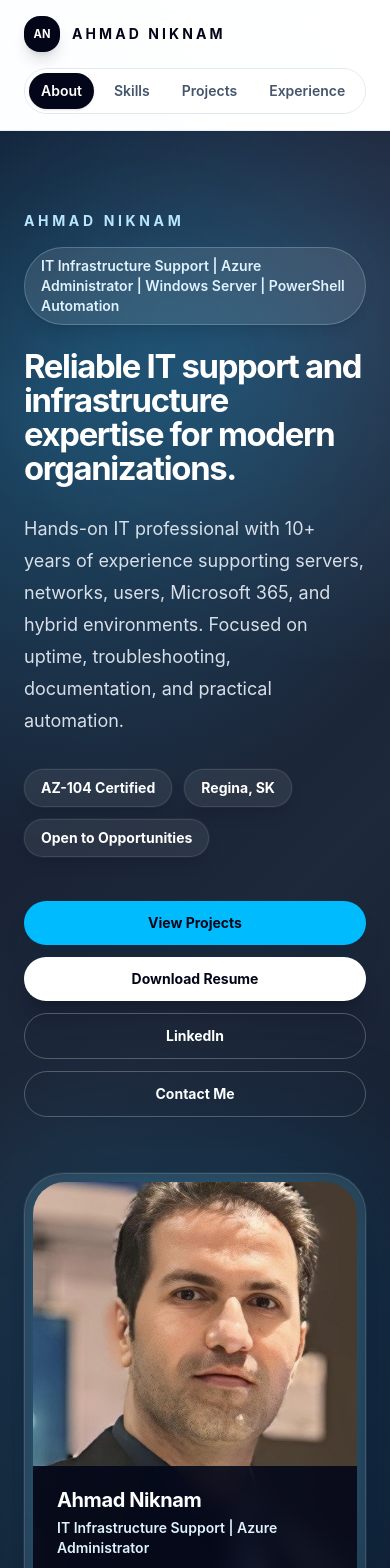
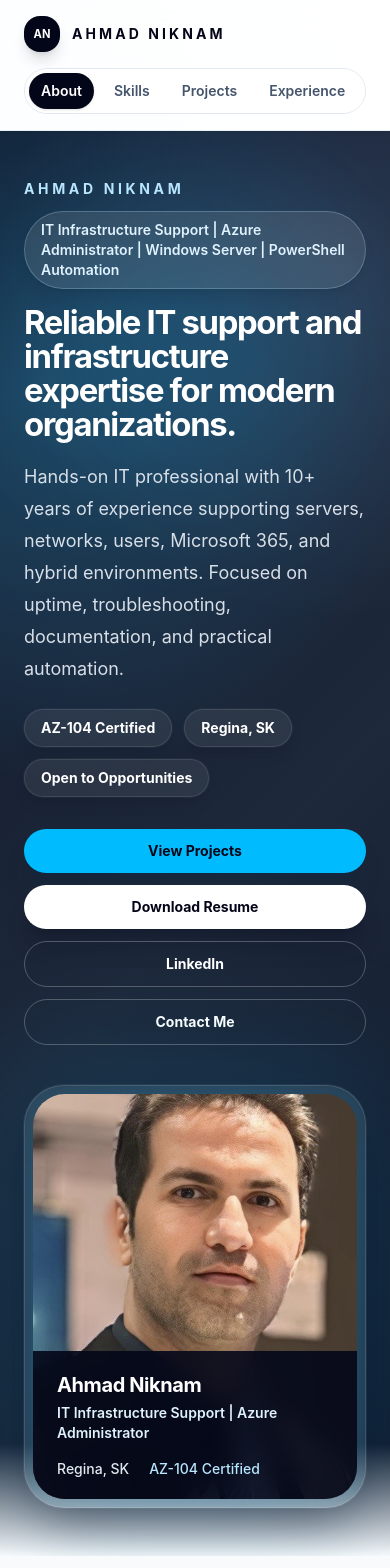
Before and after one commit to AhmadNiknam/ahmad-portfolio-website, a Next.js app: page / in a window 390 px wide. Shown: the top 1568 px of the page. Built offline with nearby package versions, Linux system fonts and the light colour scheme.

Commit message:
Refactor Hero component layout for improved responsiveness and visual consistency. Adjusted padding, margin, and grid properties, and refined text spacing to enhance overall presentation.

```diff
--- a/components/hero.tsx
+++ b/components/hero.tsx
@@ -11,12 +11,12 @@ export function Hero() {
       <div className="absolute inset-0 bg-[radial-gradient(circle_at_12%_18%,_rgba(56,189,248,0.28),_transparent_32%),radial-gradient(circle_at_88%_10%,_rgba(147,197,253,0.16),_transparent_26%),linear-gradient(135deg,_rgba(15,23,42,1),_rgba(30,41,59,0.98)_54%,_rgba(15,23,42,1))]" />
       <div className="absolute inset-x-0 bottom-0 h-28 bg-gradient-to-t from-slate-50 to-transparent" />
       <div className="absolute left-1/2 top-24 h-64 w-64 -translate-x-1/2 rounded-full bg-sky-400/10 blur-3xl" />
-      <div className="relative mx-auto grid min-h-[calc(100vh-73px)] max-w-6xl items-center gap-14 px-6 py-20 sm:py-24 lg:grid-cols-[1.08fr_0.92fr] lg:gap-16">
+      <div className="relative mx-auto grid min-h-[calc(100svh-73px)] max-w-6xl items-center gap-10 px-6 py-12 sm:py-14 lg:-translate-y-3 lg:grid-cols-[1.08fr_0.92fr] lg:gap-14 lg:py-12 xl:py-14">
         <div className="animate-rise">
-          <p className="mb-4 text-sm font-bold uppercase tracking-[0.26em] text-sky-200">
+          <p className="mb-3 text-sm font-bold uppercase tracking-[0.26em] text-sky-200">
             Ahmad Niknam
           </p>
-          <p className="mb-6 inline-flex rounded-full border border-sky-200/25 bg-white/10 px-4 py-2 text-sm font-semibold text-sky-100 shadow-lg shadow-slate-950/10 backdrop-blur">
+          <p className="mb-4 inline-flex rounded-full border border-sky-200/25 bg-white/10 px-4 py-2 text-sm font-semibold text-sky-100 shadow-lg shadow-slate-950/10 backdrop-blur">
             IT Infrastructure Support | Azure Administrator | Windows Server | PowerShell Automation
           </p>
           <h1
@@ -25,12 +25,12 @@ export function Hero() {
           >
             Reliable IT support and infrastructure expertise for modern organizations.
           </h1>
-          <p className="mt-7 max-w-2xl text-lg leading-8 text-slate-200/95 sm:text-xl">
+          <p className="mt-5 max-w-2xl text-lg leading-8 text-slate-200/95 sm:text-xl">
             Hands-on IT professional with 10+ years of experience supporting servers, networks,
             users, Microsoft 365, and hybrid environments. Focused on uptime, troubleshooting,
             documentation, and practical automation.
           </p>
-          <div className="mt-8 flex flex-wrap gap-3">
+          <div className="mt-6 flex flex-wrap gap-3">
             {heroBadges.map((badge) => (
               <span
                 key={badge}
@@ -40,7 +40,7 @@ export function Hero() {
               </span>
             ))}
           </div>
-          <div className="mt-11 flex flex-col gap-3 sm:flex-row sm:flex-wrap sm:items-center">
+          <div className="mt-8 flex flex-col gap-3 sm:flex-row sm:flex-wrap sm:items-center">
             <a
               href="#projects"
               className="rounded-full bg-sky-400 px-6 py-3 text-center text-sm font-bold text-slate-950 shadow-xl shadow-sky-950/20 transition hover:-translate-y-0.5 hover:bg-sky-300"
@@ -70,10 +70,10 @@ export function Hero() {
             </a>
           </div>
         </div>
-        <div className="relative animate-float-in lg:pl-4">
+        <div className="relative mx-auto w-full max-w-[25rem] animate-float-in sm:max-w-[27rem] lg:ml-auto lg:mr-0 lg:max-w-[24.5rem] lg:pl-4 xl:max-w-[26rem]">
           <div className="absolute -inset-3 rounded-[2.75rem] bg-sky-400/[0.16] blur-3xl" />
           <div className="relative overflow-hidden rounded-[2.5rem] border border-white/[0.12] bg-white/[0.08] p-2 shadow-2xl shadow-slate-950/45 ring-1 ring-white/[0.06] backdrop-blur">
-            <div className="relative aspect-[3/4] overflow-hidden rounded-[2rem]">
+            <div className="relative aspect-[4/5] overflow-hidden rounded-[2rem]">
               <Image
                 src="/profile.jpg"
                 alt="Ahmad Niknam professional profile photo"
```
